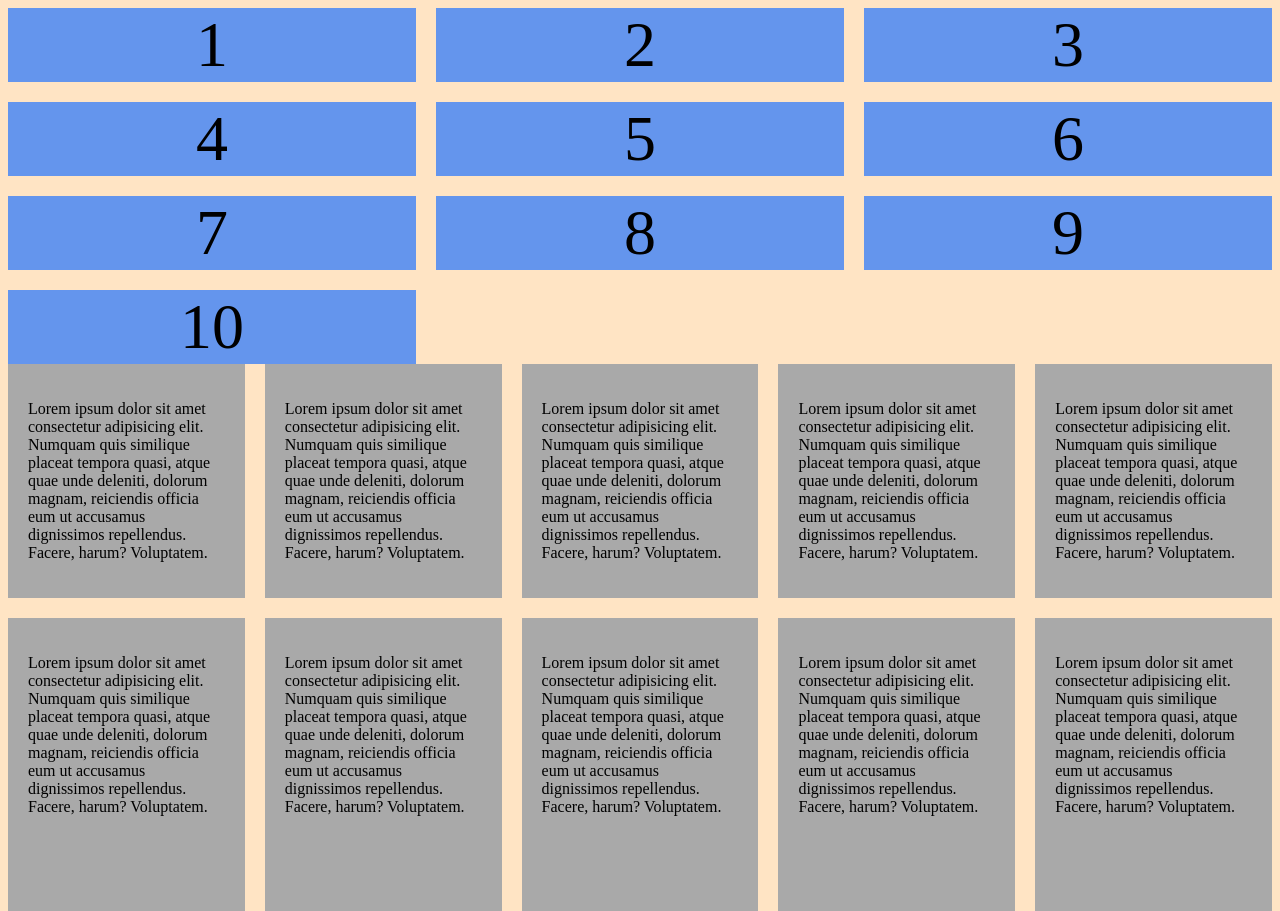
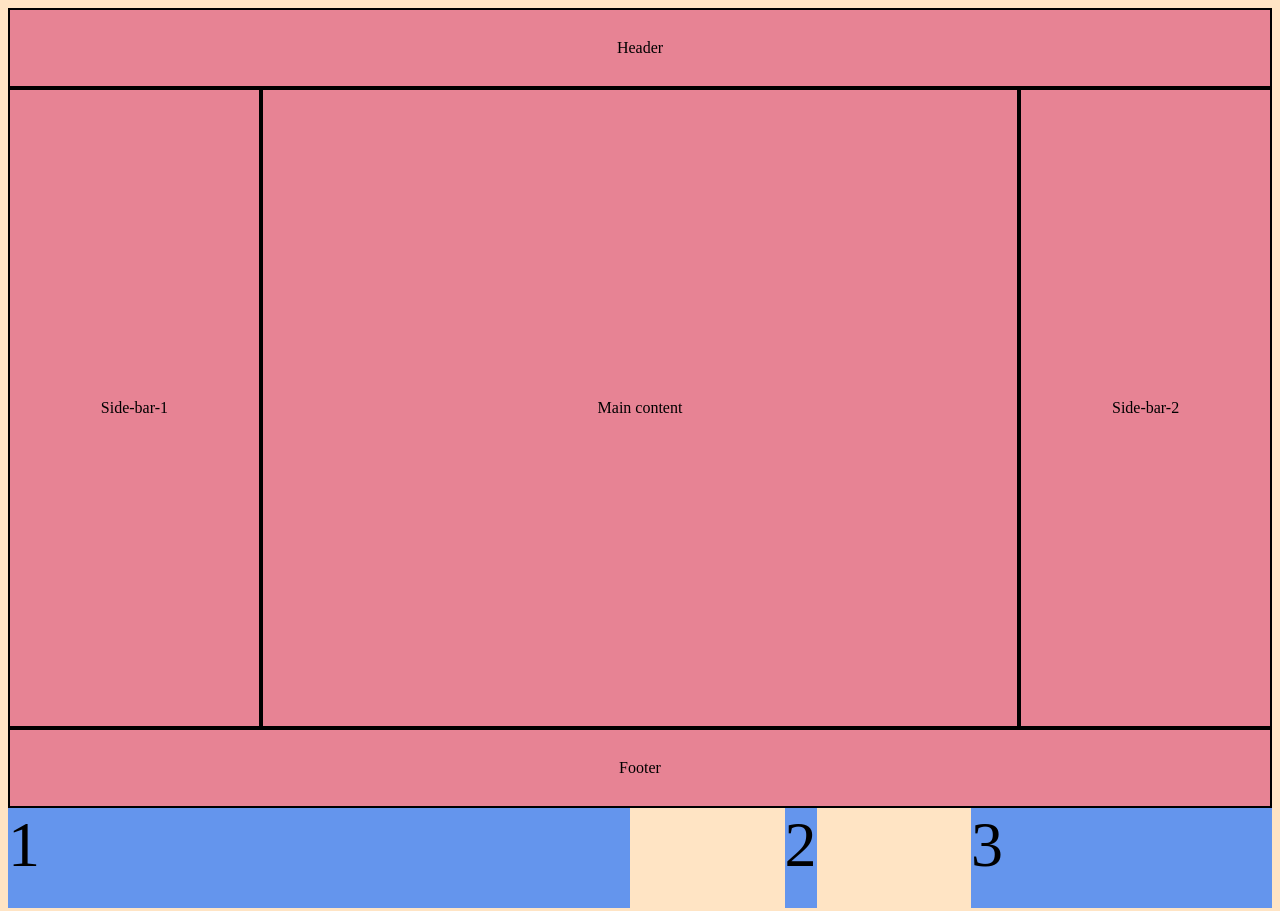
Before and after one commit to S-JAYASRI/HTML-CSS-Practice, a plain HTML site: page CSS/GRID-In-CSS/index.html in a window 1280 px wide. Shown: the top 911 px of the page. Drawn offline with Linux system fonts and the light colour scheme.

Commit message:
file modify

```diff
--- a/CSS/GRID-In-CSS/index.html
+++ b/CSS/GRID-In-CSS/index.html
@@ -9,18 +9,78 @@
             background-color: bisque;
 
         }
+        .container-box {
+            display: grid;
+            grid-template-columns: repeat(5, 1fr);
+            grid-template-rows: 10vh 80vh 10vh;
+            /* select element and span 3 columns */
+            /* now use grid template area */
+            grid-template-areas: "h h h h h"
+            "sb1 main main main sb2"
+            "f f f f f";
+        }
+        /* f and h means dont understand to define the value */
+        .header {
+            /* spaning 3 columns */
+            grid-area: h;
+        }
+        .side-bar-1 {
+            grid-area: sb1;
+        }
 
+        .main-content {
+            grid-area: main;
+        }
+        .side-bar-2 {
+            grid-area: sb2;
+        }
+        .footer {
+            grid-area: f;
+        }
+
+        .container-box div {
+            border: 2px solid black;
+            background-color: rgb(231, 131, 148);
+            display: grid;
+            justify-content: center;
+            align-items: center;
+        }
         .startbox {
             display: grid;
-            grid-template-columns: repeat(3, 1fr);
+            grid-template-columns: repeat(4, 1fr);
+            grid-template-rows: 100px 200px 100px;
             gap: 20px;
+            grid-auto-rows: 200px;
+            /* grid-auto-flow: column; */
         }
         .box {
             background-color: cornflowerblue;
             font-size: 4rem;
             display: grid;
             justify-content: center;
+            /* align-items: center; */
+        }
+        .box1 {
+            /* spaning two columns */
+            grid-column-start: 1;
+            grid-column-end: 3;
+            /* grid-column: 1/4; */
+            /* grid-row-start: 1; */
+            /* grid-row-end: 3; */
+            /* grid-column: span 4; */
+        }
+        .box {
+            /* content position adjusted */
+            align-items: stretch;
+            align-items: end;
             align-items: center;
+            align-items: start;
+            /* content justify to align starting */
+            justify-content: start;
+        }
+
+        .box2 {
+            justify-self: center;
         }
         .outerbox {
             /* display two dimentional layout*/
@@ -40,7 +100,7 @@
             grid-template-columns: repeat(auto-fit, minmax(200px, 1fr));
             grid-template-columns: repeat(auto-fill(minmax(300px, 2fr)));
             /* row grind */
-            grid-template-rows: 1fr 2fr 1fr;
+            grid-template-rows: 1fr 1fr 1fr;
         }
         .para{
             padding: 20px;
@@ -50,11 +110,18 @@
     </style>
 </head>
 <body>
+    <div class="container-box">
+        <div class="header">Header</div>
+        <div class="side-bar-1">Side-bar-1</div>
+        <div class="main-content">Main content</div>
+        <div class="side-bar-2">Side-bar-2</div>
+        <div class="footer">Footer</div>
+    </div>
     <div class="startbox">
-        <div class="box">1</div>
-        <div class="box">2</div>
-        <div class="box">3</div>
-        <div class="box">4</div>
+        <div class="box box1">1</div>
+        <div class="box box2">2</div>
+        <div class="box box3">3</div>
+        <div class="box box4">4</div>
         <div class="box">5</div>
         <div class="box">6</div>
         <div class="box">7</div>
```
